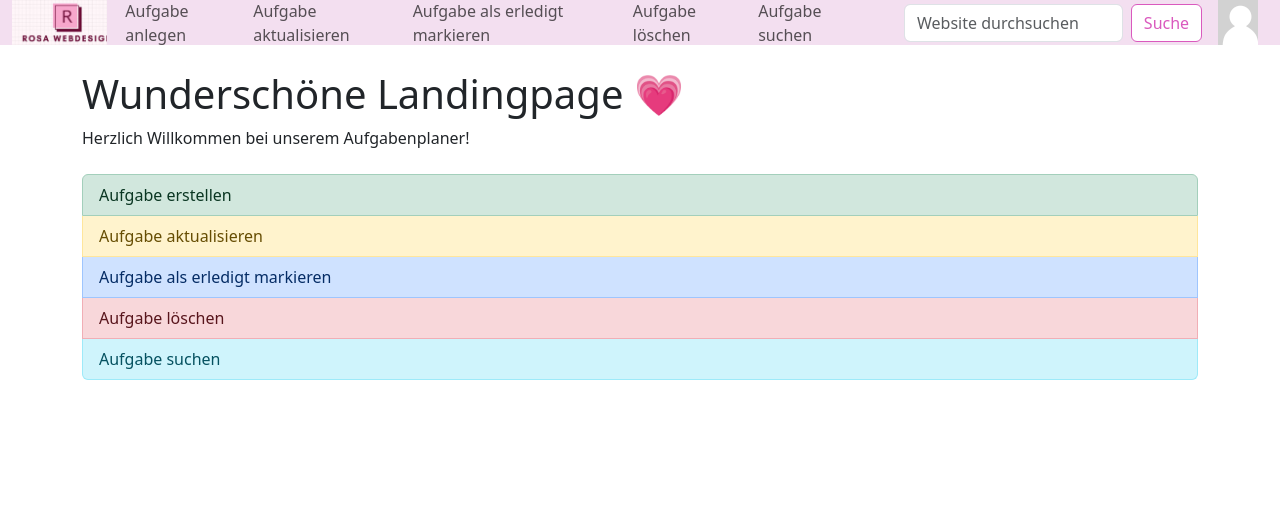
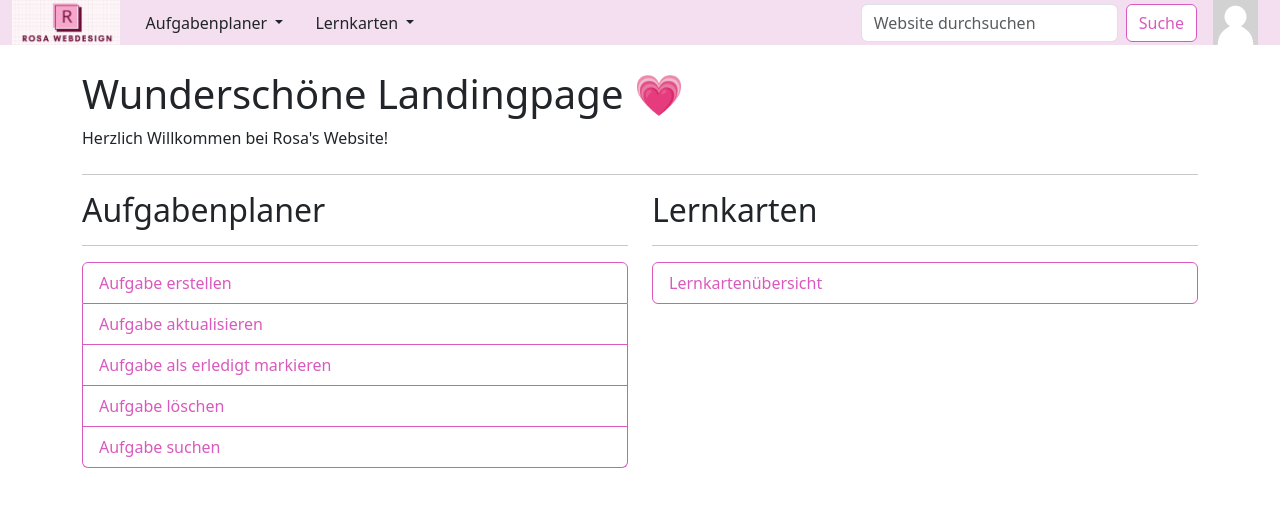
Before and after one commit to ElohimHOMM/rosa-projekt, a Flask app: page / in a window 1280 px wide. Shown: the top 507 px of the page. Run offline with Flask 3, Linux system fonts and the light colour scheme; the visitor is signed in with stand-in values (Sample User, id 1); some libraries are stand-ins or nearby versions.

Commit message:
Refactored Layout

```diff
--- a/flaskr/__init__.py
+++ b/flaskr/__init__.py
@@ -42,10 +42,11 @@ def load_user(user_id):
 
 # Actual Controlling goes here
 
-from .blueprints import auth, create, delete, markdone, read, update, main
 ### Register Blueprints (these are essentially the outsourced routes)
+from .blueprints import auth, main
 app.register_blueprint(auth.bp)
 app.register_blueprint(main.bp)
+from .blueprints.aufgabenplaner import create, delete, markdone, read, update
 app.register_blueprint(create.bp)
 app.register_blueprint(update.bp)
 app.register_blueprint(markdone.bp)
--- a/flaskr/static/style.css
+++ b/flaskr/static/style.css
@@ -32,9 +32,19 @@ html, body{
     height: 100%;
 }
 
+.no-select {
+    user-select: none;
+}
+
 /* Rosa CI Colours */
 .btn-rosa {
     background-color: rgb(255, 255, 255);
     color: rgb(218, 89, 190);
     border-color: rgb(218, 89, 190);
 }
+
+.list-group-item-rosa {
+    background-color: rgb(255, 255, 255);
+    color: rgb(218, 89, 190);
+    border-color: rgb(218, 89, 190);
+}
--- a/flaskr/templates/fragments/navbar.html
+++ b/flaskr/templates/fragments/navbar.html
@@ -5,20 +5,41 @@
             <img src="/static/img/logo_slim.JPG" alt="logo">
         </a>
         <ul class="navbar-nav me-auto mb-0">
-            <li class="nav-item">
-                <a class="nav-link" href="/create">Aufgabe anlegen</a>
+            <li class="nav-item px-3">
+                <div class="dropdown">
+                    <div class="dropdown-toggle no-select" id="dropdownMenuButton1" data-bs-toggle="dropdown" aria-expanded="false">
+                      Aufgabenplaner
+                    </div>
+                    <ul class="dropdown-menu">
+                        <li>
+                            <a class="nav-link" href="/aufgabenplaner/create">Aufgabe anlegen</a>
+                        </li>
+                        <li>
+                            <a class="nav-link" href="/aufgabenplaner/update">Aufgabe aktualisieren</a>
+                        </li>
+                        <li>
+                            <a class="nav-link" href="/aufgabenplaner/markdone">Aufgabe als erledigt markieren</a>
+                        </li>
+                        <li>
+                            <a class="nav-link" href="/aufgabenplaner/delete">Aufgabe löschen</a>
+                        </li>
+                        <li>
+                            <a class="nav-link" href="/aufgabenplaner/read">Aufgabe suchen</a>
+                        </li>
+                    </ul>
+                  </div>
             </li>
-            <li class="nav-item">
-                <a class="nav-link" href="/update">Aufgabe aktualisieren</a>
-            </li>
-            <li class="nav-item">
-                <a class="nav-link" href="/markdone">Aufgabe als erledigt markieren</a>
-            </li>
-            <li class="nav-item">
-                <a class="nav-link" href="/delete">Aufgabe löschen</a>
-            </li>
-            <li class="nav-item">
-                <a class="nav-link" href="/read">Aufgabe suchen</a>
+            <li class="nav-item px-3">
+                <div class="dropdown">
+                    <div class="dropdown-toggle no-select" id="dropdownMenuButton1" data-bs-toggle="dropdown" aria-expanded="false">
+                      Lernkarten
+                    </div>
+                    <ul class="dropdown-menu">
+                        <li>
+                            <a class="nav-link" href="/lernkarten">Lernkartenübersicht</a>
+                        </li>
+                    </ul>
+                  </div>
             </li>
         </ul>
         <ul class="justify-content-end mb-0">
--- a/flaskr/templates/pages/index.html
+++ b/flaskr/templates/pages/index.html
@@ -2,22 +2,36 @@
 {% include "/fragments/navbar.html" %}
 {% block title %}Landing Page{% endblock %}
 {% block head %}
-  {{ super() }}
+    {{ super() }}
 {% endblock %}
 {% block navbar %}
-  {{ super() }}
+    {{ super() }}
 {% endblock %}
 {% block content %}
-      <h1>Wunderschöne Landingpage 💗</h1>
-      <p class="pb-2">Herzlich Willkommen bei unserem Aufgabenplaner!</p>
-      <div class="list-group">
-          <a href="/create" class="list-group-item list-group-item-action list-group-item-success">Aufgabe erstellen</a>
-          <a href="/update" class="list-group-item list-group-item-action list-group-item-warning">Aufgabe aktualisieren</a>
-          <a href="/markdone" class="list-group-item list-group-item-action list-group-item-primary">Aufgabe als erledigt markieren</a>
-          <a href="/delete" class="list-group-item list-group-item-action list-group-item-danger">Aufgabe löschen</a>
-          <a href="/read" class="list-group-item list-group-item-action list-group-item-info">Aufgabe suchen</a>
+    <h1>Wunderschöne Landingpage 💗</h1>
+    <p class="pb-2">Herzlich Willkommen bei Rosa's Website!</p>
+    <hr>
+    <div class="row">
+        <div class="col-6">
+            <h2>Aufgabenplaner</h2>
+            <hr>
+            <div class="list-group">
+                <a class="list-group-item list-group-item-action list-group-item-rosa" href="/aufgabenplaner/create">Aufgabe erstellen</a>
+                <a class="list-group-item list-group-item-action list-group-item-rosa" href="/aufgabenplaner/update">Aufgabe aktualisieren</a>
+                <a class="list-group-item list-group-item-action list-group-item-rosa" href="/aufgabenplaner/markdone">Aufgabe als erledigt markieren</a>
+                <a class="list-group-item list-group-item-action list-group-item-rosa" href="/aufgabenplaner/delete">Aufgabe löschen</a>
+                <a class="list-group-item list-group-item-action list-group-item-rosa" href="/aufgabenplaner/read">Aufgabe suchen</a>
+            </div>
+        </div>
+        <div class="col-6">
+            <h2>Lernkarten</h2>
+            <hr>
+            <div class="list-group">
+                <a class="list-group-item list-group-item-action list-group-item-rosa" href="/lernkarten">Lernkartenübersicht</a>
+            </div>
+        </div>
       </div>
 {% endblock %}
 {% block scripts %}
-  {{ super() }}
+    {{ super() }}
 {% endblock %}
```
Also changed, not shown: flaskr/blueprints/aufgabenplaner/create.py (added, +9 -0 lines), flaskr/blueprints/aufgabenplaner/delete.py (added, +9 -0 lines), flaskr/blueprints/aufgabenplaner/markdone.py (added, +9 -0 lines), flaskr/blueprints/aufgabenplaner/read.py (added, +9 -0 lines), flaskr/blueprints/aufgabenplaner/update.py (added, +9 -0 lines), flaskr/blueprints/create.py (deleted, +0 -9 lines), flaskr/blueprints/delete.py (deleted, +0 -9 lines), flaskr/blueprints/markdone.py (deleted, +0 -9 lines), flaskr/blueprints/read.py (deleted, +0 -9 lines), flaskr/blueprints/update.py (deleted, +0 -9 lines), flaskr/blueprints/__init__.py (deleted), flaskr/templates/pages/aufgabenplaner/create/create.html (renamed from flaskr/templates/pages/create/create.html), flaskr/templates/pages/aufgabenplaner/delete/delete.html (renamed from flaskr/templates/pages/delete/delete.html), flaskr/templates/pages/aufgabenplaner/markdone/markdone.html (renamed from flaskr/templates/pages/markdone/markdone.html), 2 more files.
